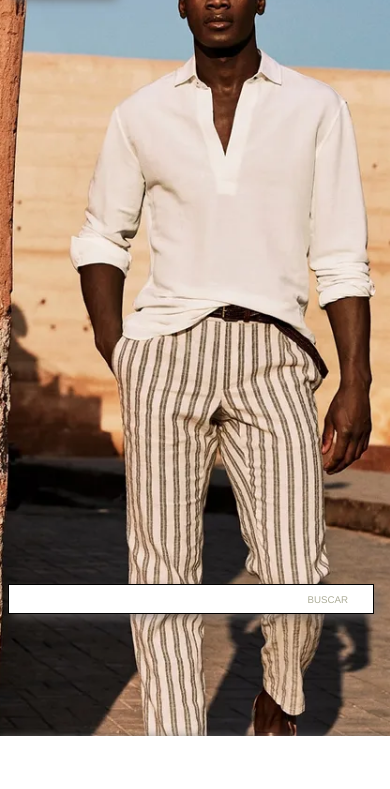
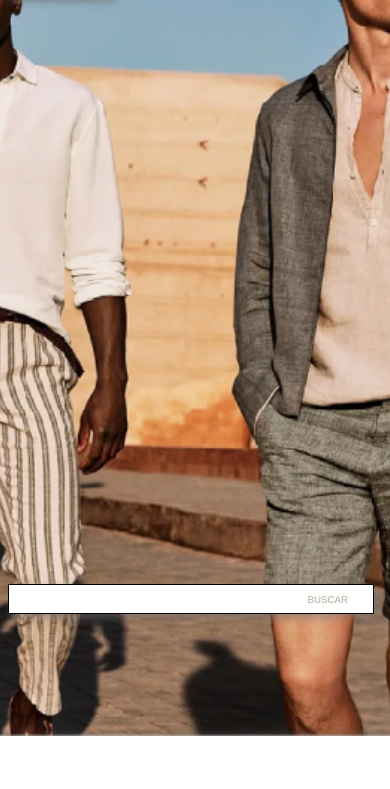
Before and after one commit to Ezequiel-A-Zapata/ProyectoKode, a website: page index.html in a window 390 px wide. Shown: the part 108-897 px from the top of the page. Drawn offline with nearby package versions, Linux system fonts and the light colour scheme.

Commit message:
some changes in images and responsive in collecion

```diff
--- a/SCSS/components/_header-general.scss
+++ b/SCSS/components/_header-general.scss
@@ -8,7 +8,7 @@ body{
         position: fixed;
         background-position: top;
         background-size: cover;
-        z-index: 1;
+        z-index: 2;
         box-shadow:1px 2px 10px 0px rgb(108, 108, 108);
         @include notebook {
             height: 17vh;
--- a/SCSS/pages/_coleccion-main.scss
+++ b/SCSS/pages/_coleccion-main.scss
@@ -7,6 +7,7 @@ body{
     display: flex;
     justify-content:space-between;
     z-index: 1;
+    max-width: 100vw;
     @include mobile{
         justify-content: center;
         height: 1500vh;
@@ -27,6 +28,15 @@ body{
         background-color: nth($list: $colores, $n: 1);
         position: fixed;
         box-shadow: 0px 2px 10px 0px rgb(108, 108, 108)  ;
+        p{
+            margin-left: 8vw;
+            margin-top: 1vh;
+            position: absolute;
+            opacity: 0%;
+            @include s-mobile{
+                opacity: 100%;
+            }
+        }
         @include mobile {
             margin-top: 18%;
             margin-left:78%;
@@ -34,10 +44,24 @@ body{
             height: 31vh;
         }
         @include s-mobile {
-            margin-top: 18%;
-            margin-left:78%;
+            margin-top: 10vh;
+            margin-left:72%;
             margin-right: 2vw;
-            height: 31vh;
+            height: 7vh;
+            width: 22vw;
+            position: fixed;
+            z-index: 1;
+            -webkit-transition: 0.7s;
+            &:hover {
+            height: 25vh;
+            transition: 0.7s;
+            }
+            &:hover .clasificacion{
+                opacity: 100%;
+            }
+            &:hover p {
+                opacity: 0%;
+            }
         }
         }
         .clasificacion {
@@ -59,9 +83,15 @@ body{
             }
             @include s-mobile{
                 // flex-direction: row;
-                gap: 6vw;
-                font-size: 54%;
+                gap: 4vw;
+                font-size: 50%;
                 margin-left: 1.2vw;
+                opacity: 0%;
+                &:hover {
+                gap: 4vw;
+                font-size: 50%;
+                margin-left: 1.2vw;
+                }
             }
         }
     }
--- a/SCSS/pages/_index.scss
+++ b/SCSS/pages/_index.scss
@@ -7,6 +7,9 @@
     background-position: center;
     background-size: cover;
     background-repeat: no-repeat;
+    @include s-mobile{
+        background-image: url(../img/imagen\ index\ mobile.webp);
+    }
     .header-general {
         display:flex;
         height: 27vh;
```
Also changed, not shown: pages/coleccion.html (+1 -0 lines), css/main.css, img/imagen index mobile.webp (added), img/imagen-index-mobile.jpg (added), 1 other file.
